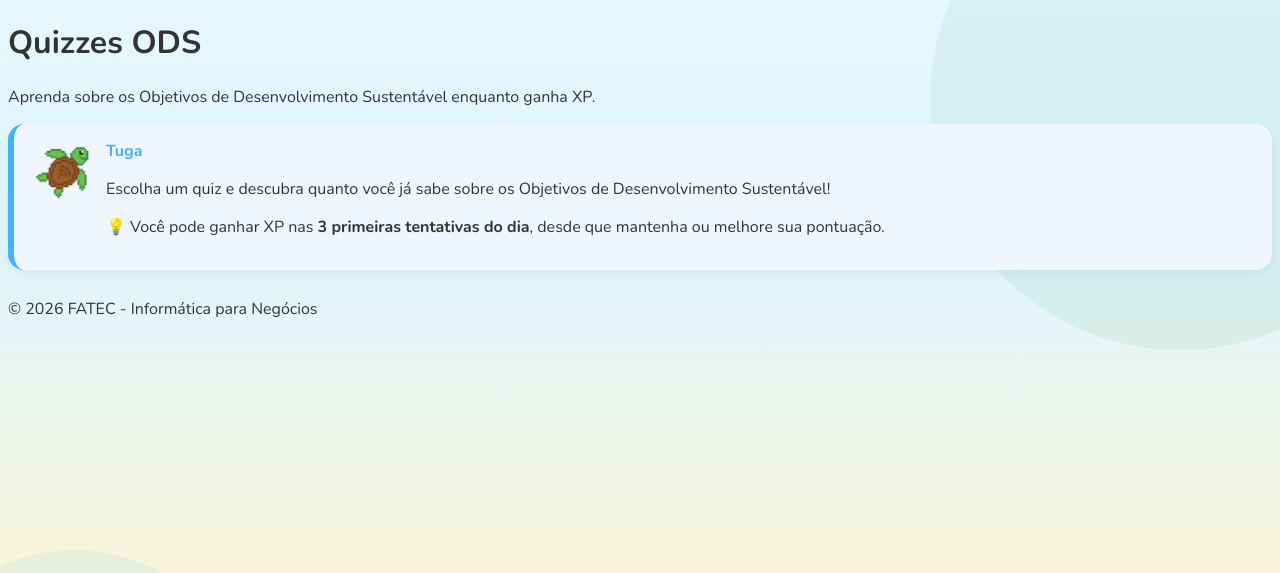
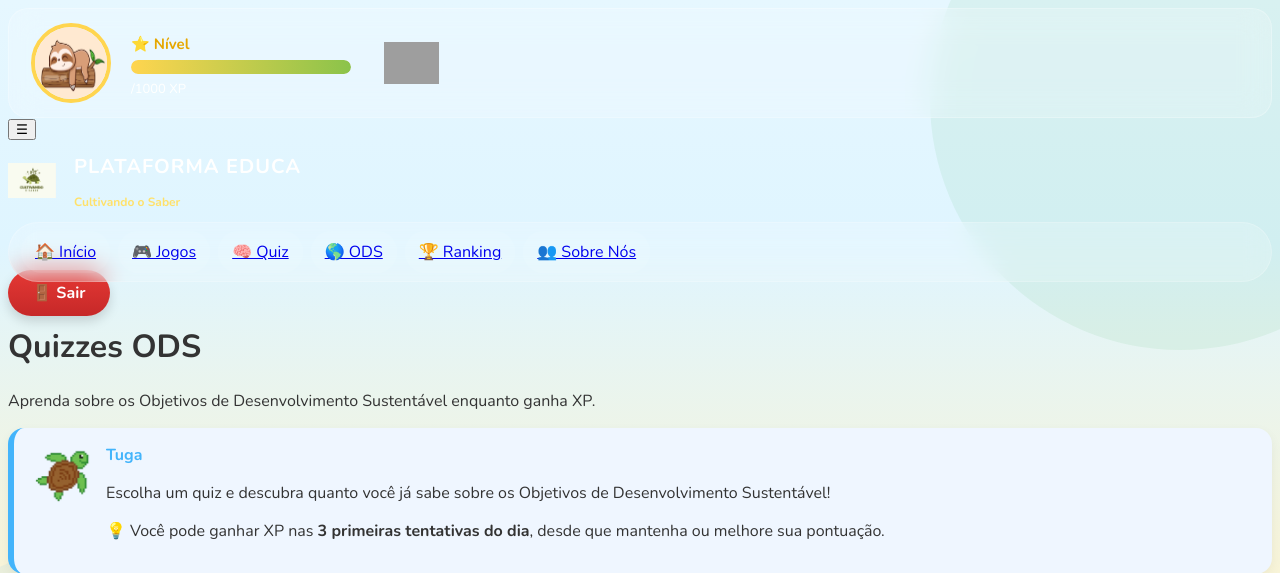
Before and after one commit to allerim-03/Jogo-ODS---TCC, a Flask app: page /quizzes in a window 1280 px wide; the page is wider, and only the part inside the window is pictured. Shown: the top 573 px of that part. Run offline with Flask 3, Linux system fonts and the light colour scheme; data that the repository does not hold is empty; grey boxes are pictures that could not be loaded.

Commit message:
style: student-navbar.html

```diff
--- a/app/routes/app_routes.py
+++ b/app/routes/app_routes.py
@@ -117,6 +117,17 @@
         "message": "dashboard ok"
     }
     '''
+@routes.route("/dashboard/student/profile")
+def student_profile():
+
+    # Temporário enquanto o login não está integrado
+    user_id = 1
+    #user_id = session["user_id"]
+    return render_template(
+        "dashboard/student-profile.html",
+        perfil="estudante",
+        user_id=user_id
+    )
 #===========================
 # quiz.py
 #=========================
--- a/frontend/static/css/components/student-navbar.css
+++ b/frontend/static/css/components/student-navbar.css
@@ -184,7 +184,19 @@
     border-radius:20px;
 
 }
+.student-avatar-link{
 
+    display:flex;
+
+    text-decoration:none;
+
+}
+
+.student-avatar-link:hover .student-foto-perfil{
+
+    transform:scale(1.08);
+
+}
 .student-foto-perfil{
 
     width:72px;
--- a/frontend/templates/components/student-navbar.html
+++ b/frontend/templates/components/student-navbar.html
@@ -14,7 +14,7 @@
     <div class="student-status">
 
         <!-- FOTO -->
-        <a href="{{ url_for('routes.student_profile') }}">
+        <a href="{{ url_for('routes.student_profile') }}" class="student-avatar-link">
         <img
 
             src="{{ url_for('static',
@@ -52,10 +52,6 @@
         </span>
 
     </div>
-
-
-
-
 
 
             <!-- PLANTA -->
@@ -121,7 +117,7 @@
             🎮 Jogos
         </a>
 
-        <a href="{{ url_for('routes.start_quiz', quiz_id=1) }}">
+        <a href="{{ url_for('routes.quizzes') }}">
             🧠 Quiz
         </a>
 
--- a/frontend/templates/quizzes/quiz-list.html
+++ b/frontend/templates/quizzes/quiz-list.html
@@ -17,10 +17,13 @@
 
     <link rel="stylesheet" href="{{ url_for('static', filename='css/base.css') }}">
     <link rel="stylesheet" href="{{ url_for('static', filename='css/ui.css') }}">
+    <link rel="stylesheet"
+      href="{{ url_for('static', filename='css/pages/student.css') }}">
+    <link rel="stylesheet" href="{{ url_for('static', filename='css/components/student-navbar.css') }}">
     <link rel="stylesheet" href="{{ url_for('static', filename='css/quiz.css') }}">
 
 </head>
-
+{% include 'components/student-navbar.html' %}
 <body>
 
 <main class="quiz-list-page">
--- a/frontend/templates/quizzes/quiz-result.html
+++ b/frontend/templates/quizzes/quiz-result.html
@@ -15,7 +15,9 @@
 
     <link rel="stylesheet"
           href="{{ url_for('static', filename='css/ui.css') }}">
-
+ <link rel="stylesheet"
+      href="{{ url_for('static', filename='css/pages/student.css') }}">
+    <link rel="stylesheet" href="{{ url_for('static', filename='css/components/student-navbar.css') }}">
     <link rel="stylesheet"
           href="{{ url_for('static', filename='css/pages/quiz.css') }}">
 
```
Also changed, not shown: frontend/static/imagens/avatar-default.png (added).
